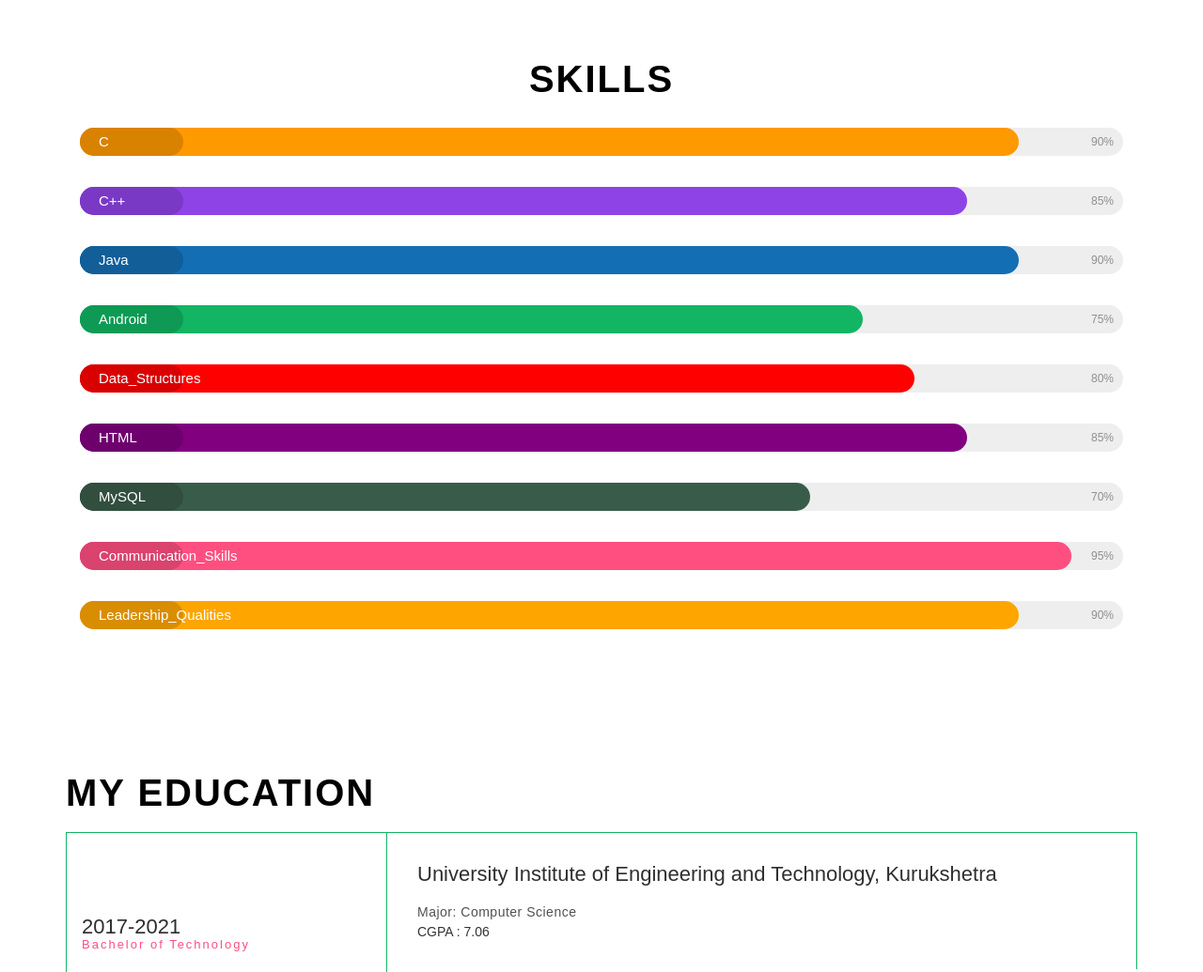
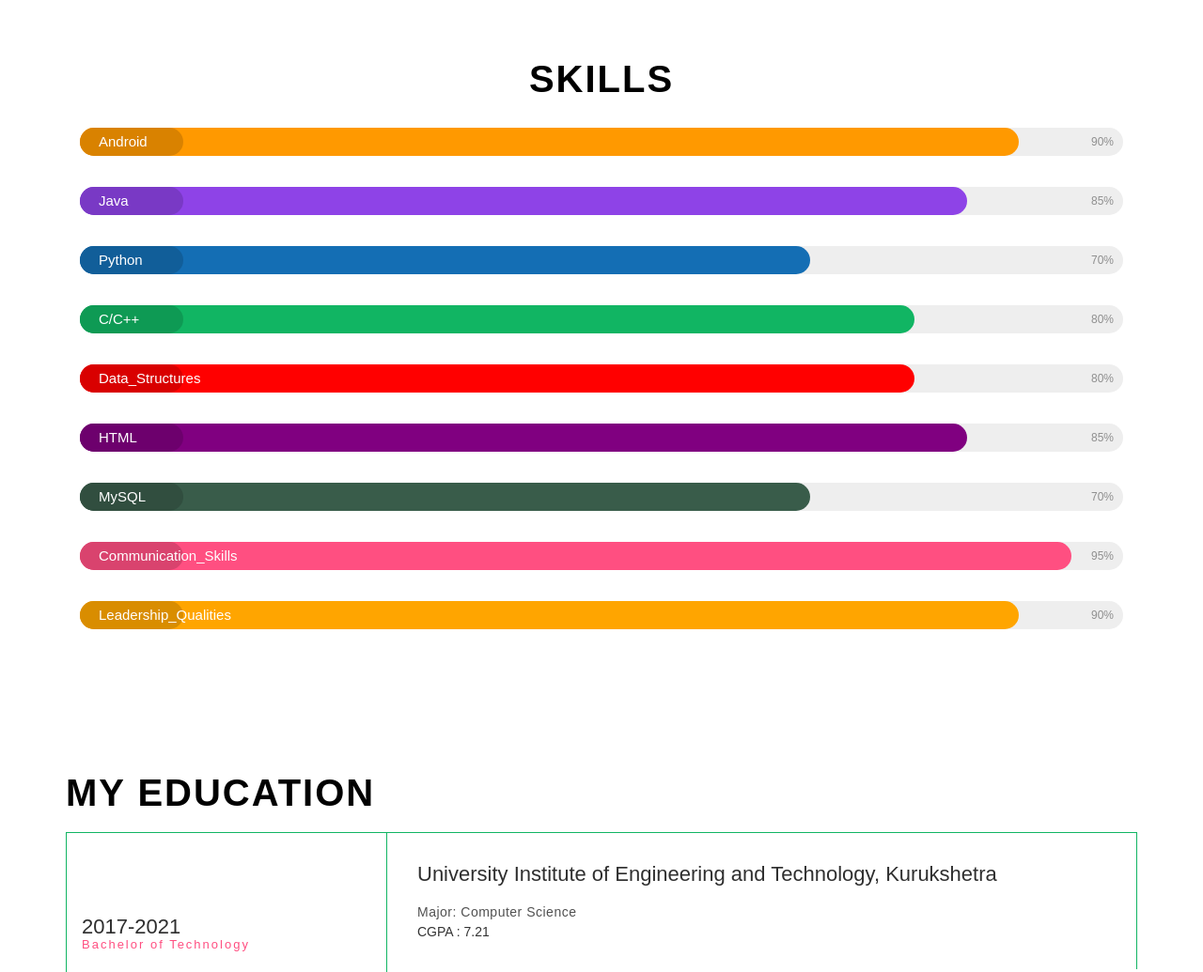
Before and after one commit to aman4411/aman4411.github.io, a plain HTML site: page index.html in a window 1280 px wide. Shown: the part 1140-2175 px from the top of the page at 94% size. Drawn offline with Linux system fonts and the light colour scheme; a web font is replaced by a local one.

Commit message:
Add files via upload

```diff
--- a/index.html
+++ b/index.html
@@ -237,27 +237,27 @@ Smartphone Compatible web template, free webdesigns for Nokia, Samsung, LG, Sony
 
 
 					<div class="skillbar clearfix " data-percent="90%">
-						<div class="skillbar-title" style="background: #ff9900;"><span>C</span></div>
+						<div class="skillbar-title" style="background: #ff9900;"><span>Android</span></div>
 						<div class="skillbar-bar" style="background: #ff9900;"></div>
 						<div class="skill-bar-percent">90%</div>
 					</div> <!-- End Skill Bar -->
 
 					<div class="skillbar clearfix " data-percent="85%">
-						<div class="skillbar-title" style="background: #8e43e7;"><span>C++</span></div>
+						<div class="skillbar-title" style="background: #8e43e7;"><span>Java</span></div>
 						<div class="skillbar-bar" style="background: #8e43e7;"></div>
 						<div class="skill-bar-percent">85%</div>
 					</div> <!-- End Skill Bar -->
 
-					<div class="skillbar clearfix " data-percent="90%">
-						<div class="skillbar-title" style="background: #146eb4;"><span>Java</span></div>
+					<div class="skillbar clearfix " data-percent="70%">
+						<div class="skillbar-title" style="background: #146eb4;"><span>Python</span></div>
 						<div class="skillbar-bar" style="background: #146eb4;"></div>
-						<div class="skill-bar-percent">90%</div>
+						<div class="skill-bar-percent">70%</div>
 					</div> <!-- End Skill Bar -->
 
-					<div class="skillbar clearfix " data-percent="75%">
-						<div class="skillbar-title" style="background: #11b563;"><span>Android</span></div>
+					<div class="skillbar clearfix " data-percent="80%">
+						<div class="skillbar-title" style="background: #11b563;"><span>C/C++</span></div>
 						<div class="skillbar-bar" style="background: #11b563;"></div>
-						<div class="skill-bar-percent">75%</div>
+						<div class="skill-bar-percent">80%</div>
                     </div> <!-- End Skill Bar -->
                     <div class="skillbar clearfix " data-percent="80%">
 						<div class="skillbar-title" style="background: red;"><span>Data_Structures</span></div>
@@ -307,7 +307,7 @@ Smartphone Compatible web template, free webdesigns for Nokia, Samsung, LG, Sony
 					 <div class="education-agile-w3l-info">
 					       <h4>University Institute of Engineering and Technology, Kurukshetra </h4>
                            <p>Major: Computer Science</p>
-                           <h5>CGPA : 7.06 </h5>
+                           <h5>CGPA : 7.21 </h5>
 
 				     </div>
 				      <div class="clearfix"></div>
```
